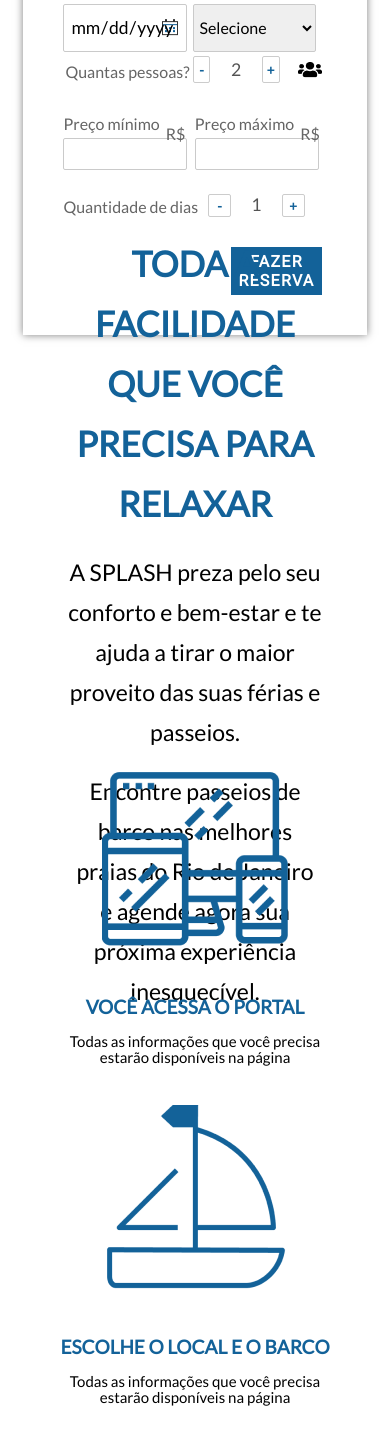
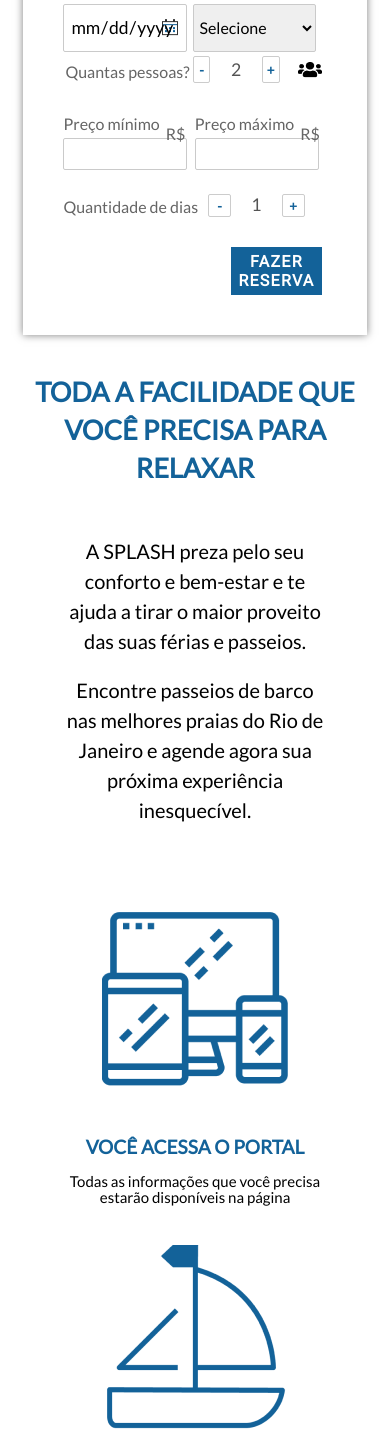
Before and after one commit to splash-co/splash-co.github.io, a PHP site: page /index.html in a window 390 px wide. Shown: the part 837-2267 px from the top of the page. Run offline with PHP 8.4, Linux system fonts and the light colour scheme; some libraries are stand-ins or nearby versions.

Commit message:
Make section 1 responsive under 750px

```diff
--- a/styles/style.css
+++ b/styles/style.css
@@ -124,6 +124,7 @@ body {
     --section-1-h1-size: 35px;
     --section-1-h1-lh: 60px;
     --section-1-p-size: 23px;
+    --section-1-p-lh: 40px;
     --section-1-left-width: 65%;
     --section-1-container-height: 18%;
     --section-1-container-r-display: none;
@@ -195,6 +196,14 @@ body {
     --form-grid-columns: repeat(2, 50%);
     --form-padding: 68px 45px 40px 40px;
     --form-finish-btn-mt: 10%;
+
+    /* SECTION 1 */
+    --section-1-mt: 440px;
+    --section-1-left-width: 86%;
+    --section-1-h1-size: 27px;
+    --section-1-h1-lh: 38px;
+    --section-1-p-size: 20px;
+    --section-1-p-lh: 30px;
   }
 
   .header__container .navbar__container .logo {
@@ -225,6 +234,14 @@ body {
   .form_section_wrapper:last-of-type .margin_wrapper {
     flex: 1;
     margin-left: 10px;
+  }
+
+  .section1__container .container__description__left--section h1 {
+    margin-bottom: 30px;
+  }
+
+  .section1__container .container__description__left--section p {
+    margin: 0 10%;
   }
 }
 
@@ -675,7 +692,7 @@ body {
 .section1__container .container__description__left--section p {
   color: #000;
   font-size: var(--section-1-p-size);
-  line-height: 40px;
+  line-height: var(--section-1-p-lh);
   font-weight: 200;
 }
 
```
